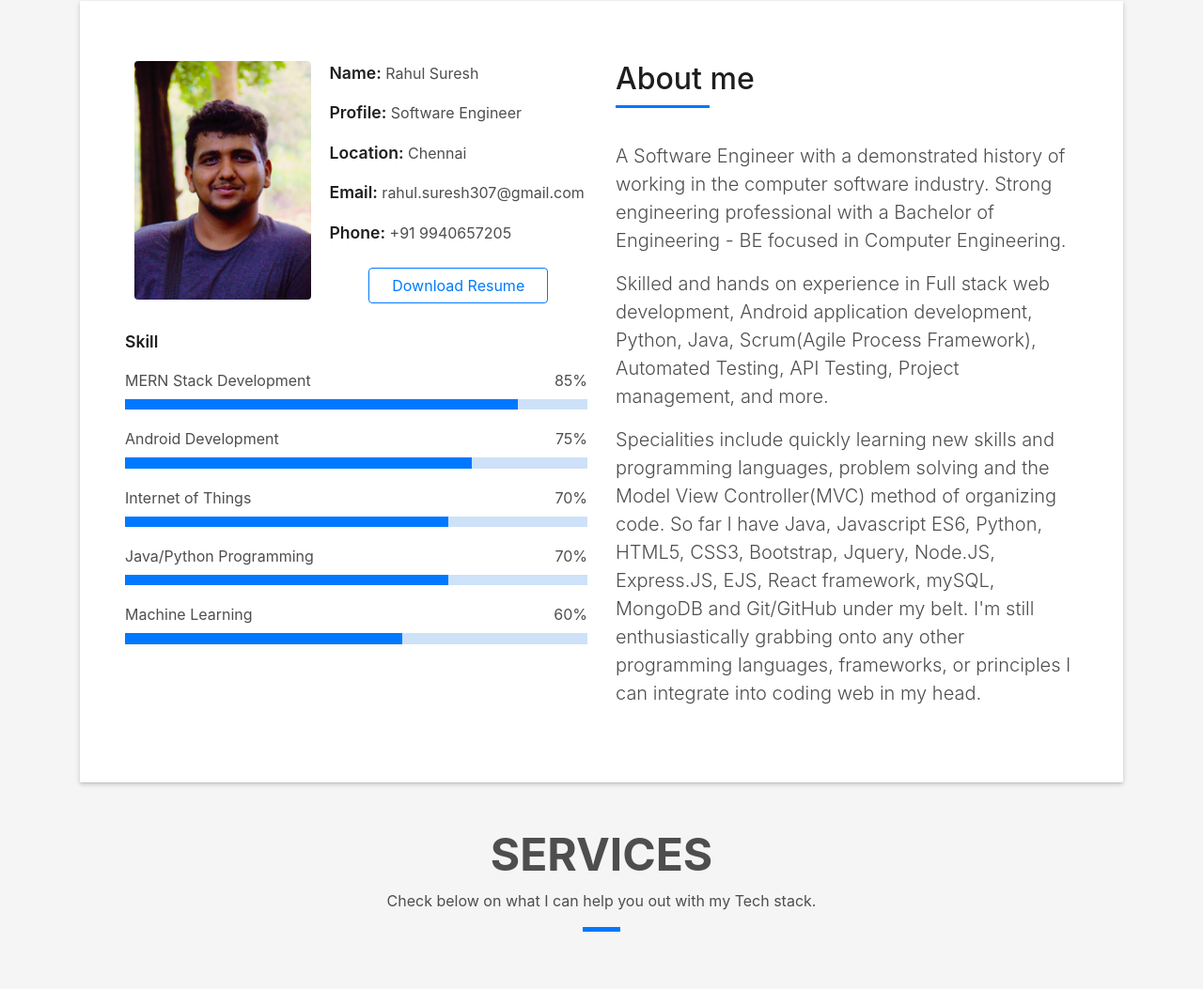
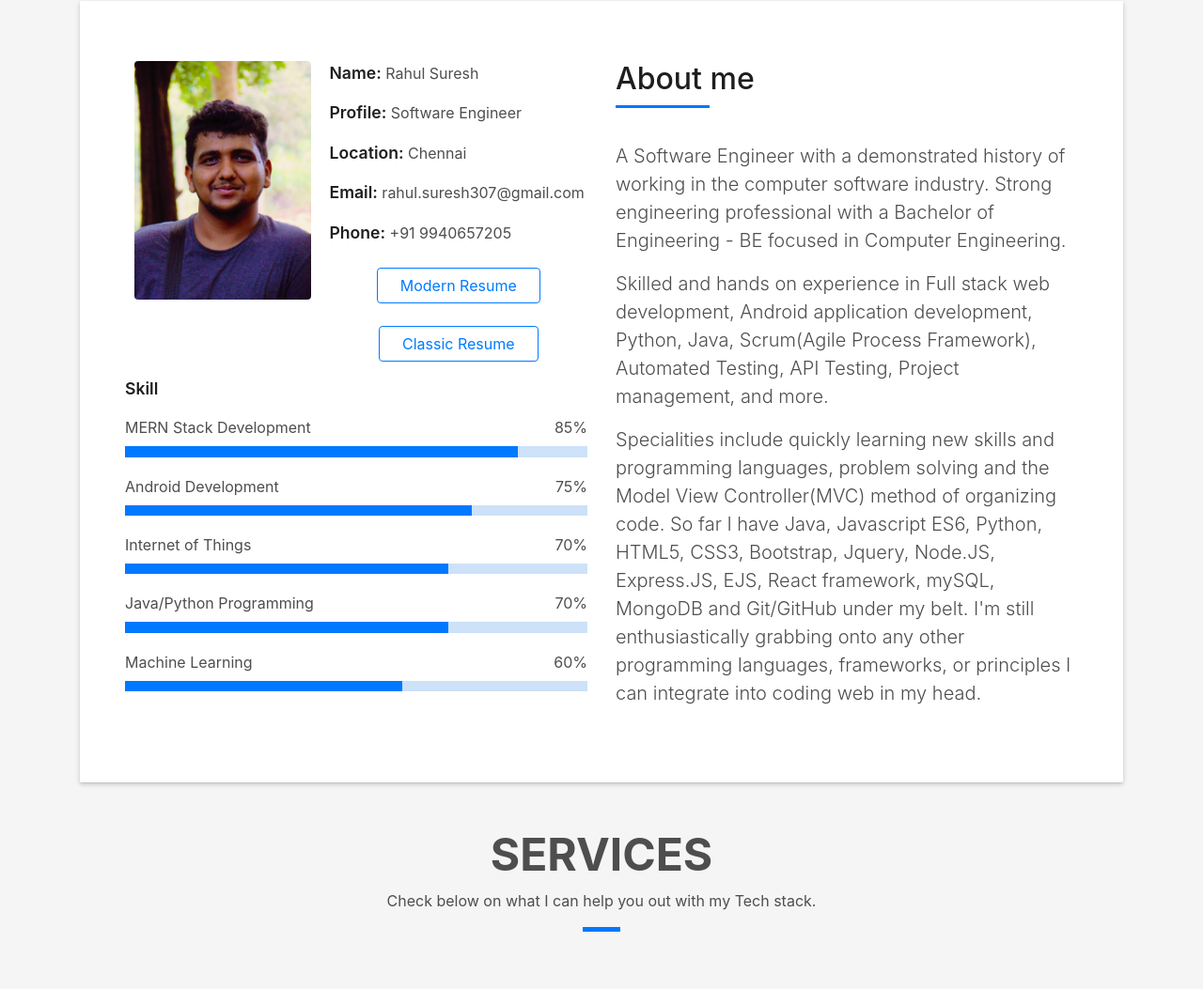
Before and after one commit to Its-me-rahul97/Portfolio, a plain HTML site: page index.html in a window 1280 px wide. Shown: the part 863-1916 px from the top of the page at 94% size. Drawn offline with nearby package versions, Linux system fonts and the light colour scheme; files whose address does not match are found by name.

Commit message:
Update index.html
added one more button to download classic resume

```diff
--- a/index.html
+++ b/index.html
@@ -107,7 +107,10 @@
                       <p><span class="title-s">Location: </span> <span>Chennai</span></p>
                       <p><span class="title-s">Email: </span> <span>rahul.suresh307@gmail.com</span></p>
                       <p><span class="title-s">Phone: </span> <span>+91 9940657205</span></p>
-                      <center><p class="pt-2"><a class="btn btn-outline-primary btn js-scroll px-4" href="img/Web_Resume.pdf" role="button" target="_blank" download="resume_rahul">Download Resume</a></p></center>
+                      <center>
+                        <p class="pt-2"><a class="btn btn-outline-primary btn js-scroll px-4" href="img/Web_Resume.pdf" role="button" target="_blank" download="resume_rahul">Modern Resume</a></p>
+                        <p class="pt-2"><a class="btn btn-outline-primary btn js-scroll px-4" href="img/QA_Resume.pdf" role="button" target="_blank" download="resume_rahul">Classic Resume</a></p>
+                      </center>
                     </div>
                   </div>
                 </div>
```
